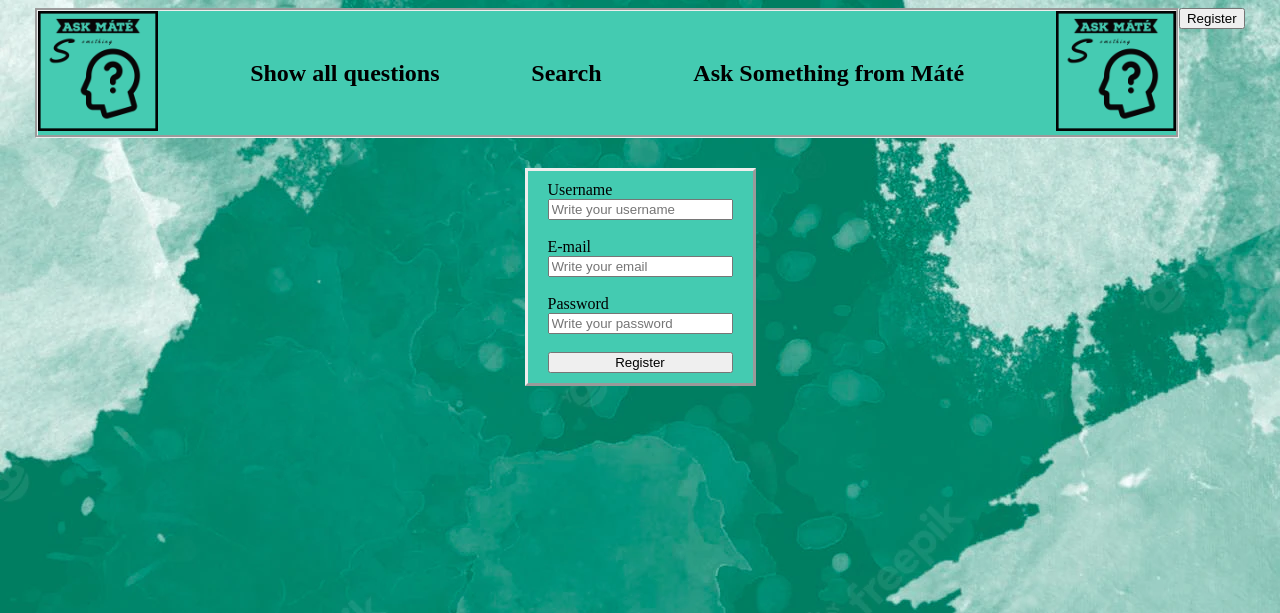
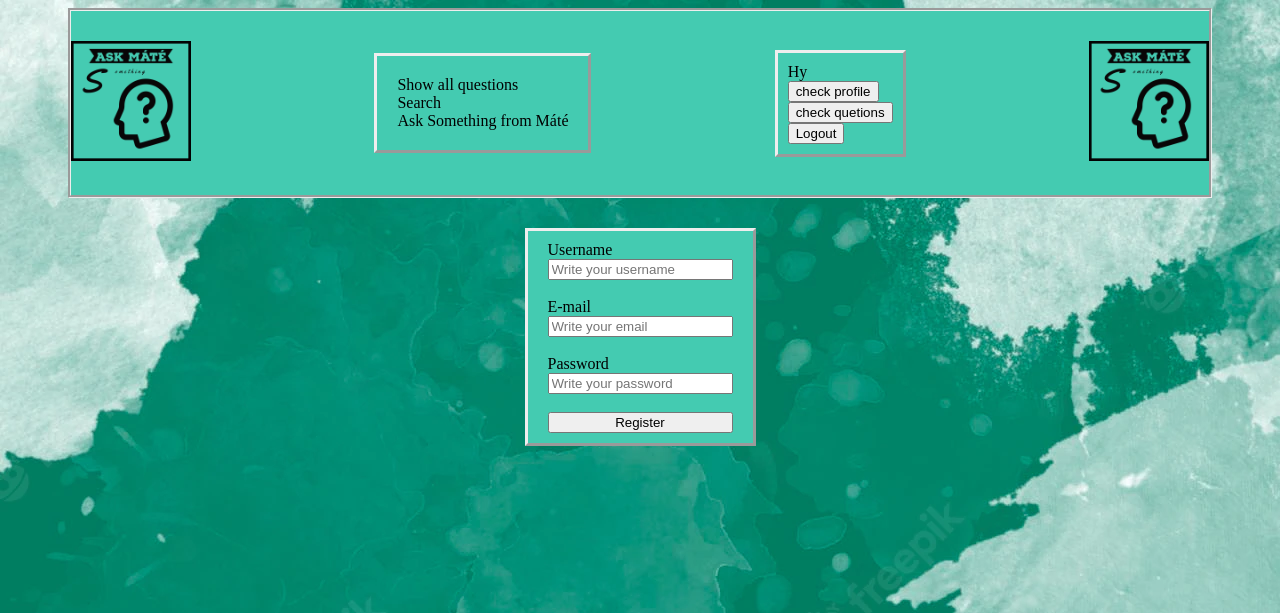
Before and after one commit to Z-Kiss/Python-Js-AskMate, a Flask app: page /register in a window 1280 px wide. Shown: the top 613 px of the page. Run offline with Flask 2, Linux system fonts and the light colour scheme; some libraries are stand-ins or nearby versions.

Commit message:
add user session

```diff
--- a/server.py
+++ b/server.py
@@ -54,7 +54,7 @@ def short_five_latest():
         return redirect('/login')
     questions = data_manager.show_five_latest()
     tags = [data_manager.get_tags_for_question(question['id']) for question in questions]
-    return render_template("show_all_question.html", questions=questions, tags=tags)
+    return render_template("show_all_question.html", questions=questions, tags=tags, user=session['username'])
 
 @app.route("/list")
 def show_all_questions():
--- a/static/css/design.css
+++ b/static/css/design.css
@@ -56,6 +56,8 @@ body{
     align-items: center;
     width: 100%;
     flex-direction: row;
+    padding: 30px;
+    height: max-content;
 }
 #nav_but_1{
 
@@ -298,3 +300,20 @@ body{
     margin: 20px;
     border-style: inset;
 }
+.header_nav_container{
+    display: flex;
+}
+.header_nav{
+    display: flex;
+    flex-direction: column;
+    justify-self: flex-start;
+    border-style: outset;
+    padding: 20px;
+}
+.user_buttons{
+    display: flex;
+    flex-direction: column;
+    border-style: outset;
+    padding: 10px;
+
+}
--- a/templates/header.html
+++ b/templates/header.html
@@ -2,14 +2,19 @@
      <div class="header">
          <div id="nav_buttons" >
              <div id="logo"><a  href="/" ><img  src="/static/image/logo1.jpg" alt="logo" width="120px" height="120px"></a></div>
-             <div id="nav_but_1"><a href="/list"> <h2>Show all questions</h2> </a> </div>
-             <div id="nav_but_2"><a href="/question/search"> <h2>Search</h2 ></a> </div>
-             <div id="nav_but_3"><a href="/add-question"> <h2>Ask Something from Máté</h2> </a> </div>
 
+                     <div class="header_nav">
+                         <div id="nav_but_1"><a href="/list">Show all questions</a> </div>
+                         <div id="nav_but_2"><a href="/question/search">Search</a> </div>
+                         <div id="nav_but_3"><a href="/add-question">Ask Something from Máté</a> </div>
+                    </div>
+                    <div class="user_buttons">
+                        <div>Hy {% block user %}{% endblock %}</div>
+                        <div><button>check profile</button></div>
+                        <div><button>check quetions</button></div>
+                        <div><button>Logout</button></div>
+                    </div>
              <div id="logo"><a  href="/" ><img  src="/static/image/logo1.jpg" alt="logo" width="120px" height="120px"></a></div>
          </div>
      </div>
-     <div class="user_navbar">
-         <div><a href="/register"><button>Register</button></a></div>
-     </div>
 </div>
--- a/templates/layout.html
+++ b/templates/layout.html
@@ -7,7 +7,26 @@
 
     </head>
     <body>
-       {% include 'header.html' %}
+       <div class="header_container">
+             <div class="header">
+                 <div id="nav_buttons" >
+                     <div id="logo"><a  href="/" ><img  src="/static/image/logo1.jpg" alt="logo" width="120px" height="120px"></a></div>
+
+                             <div class="header_nav">
+                                 <div id="nav_but_1"><a href="/list">Show all questions</a> </div>
+                                 <div id="nav_but_2"><a href="/question/search">Search</a> </div>
+                                 <div id="nav_but_3"><a href="/add-question">Ask Something from Máté</a> </div>
+                            </div>
+                            <div class="user_buttons">
+                                <div>Hy {% block user %}{% endblock %}</div>
+                                <div><button>check profile</button></div>
+                                <div><button>check quetions</button></div>
+                                <div><button>Logout</button></div>
+                            </div>
+                     <div id="logo"><a  href="/" ><img  src="/static/image/logo1.jpg" alt="logo" width="120px" height="120px"></a></div>
+                 </div>
+             </div>
+        </div>
         {% block content %}
         {% endblock %}
     {% include 'footer.html' %}
--- a/templates/login.html
+++ b/templates/login.html
@@ -20,5 +20,6 @@ Register
             <input required type="password" name="password" placeholder="Write your password"><br>
             <button type="submit">Login</button>
         </form>
+        <div><a href="/register"><button>Register</button></a></div>
     </div>
 {% endblock %}
--- a/templates/show_all_question.html
+++ b/templates/show_all_question.html
@@ -8,6 +8,9 @@
         {{ title }}
     {% endblock %}
 
+    {% block user %}
+        {{ user }}
+    {% endblock %}
     {%  block content %}
     {% if questions %}
         {% for question in questions %}
```
